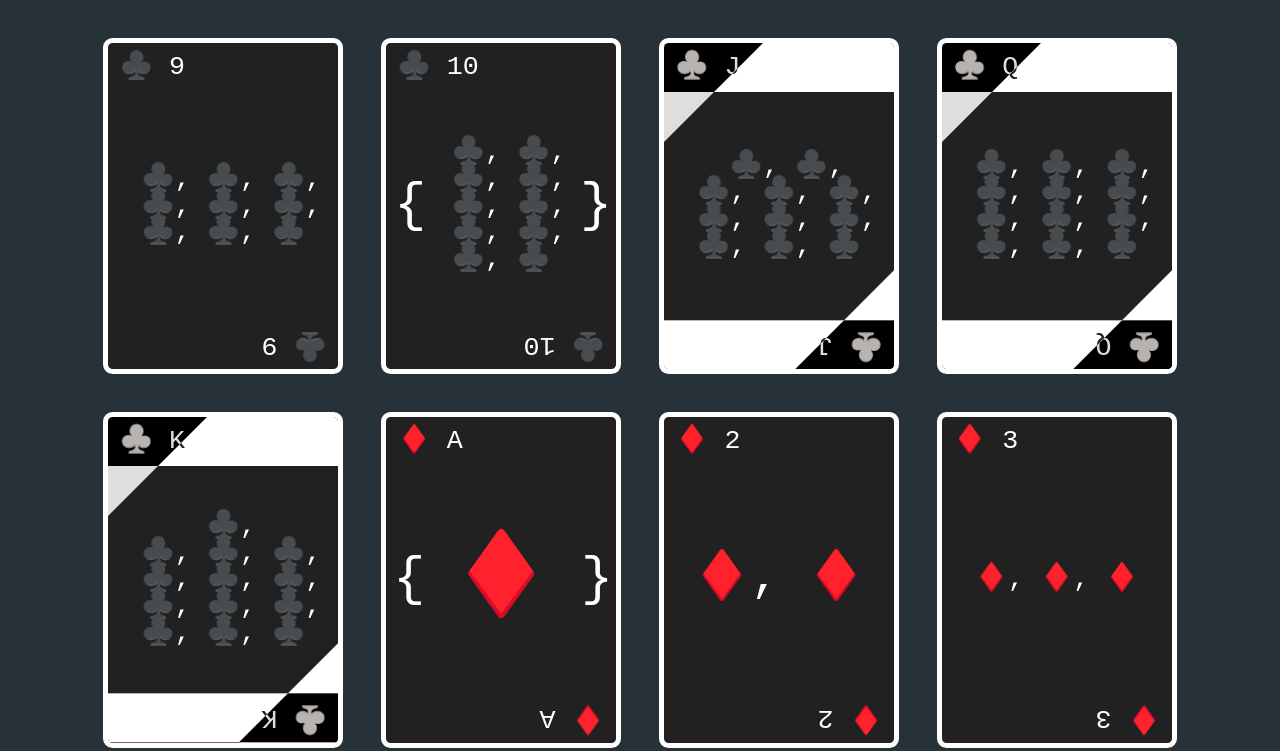
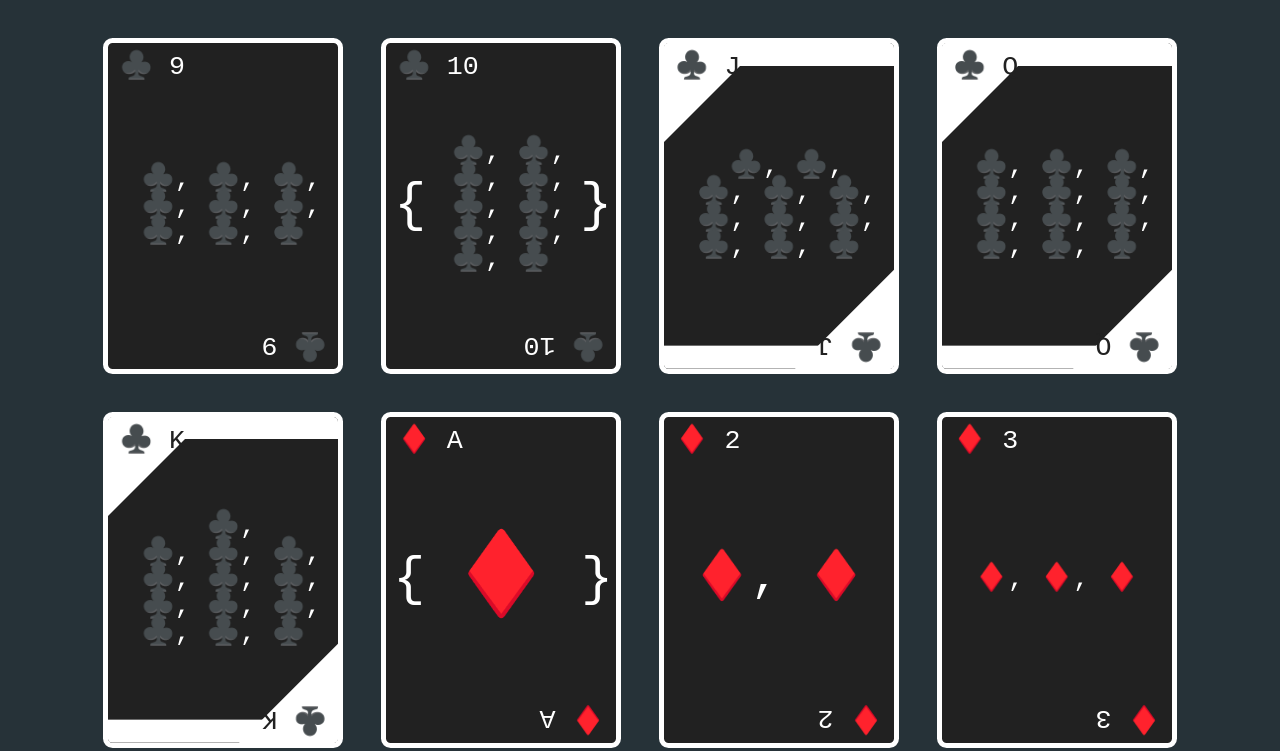
Before and after one commit to 1j01/techy-playing-cards, a website: page index.html in a window 1280 px wide. Shown: the part 900-1651 px from the top of the page. Drawn offline with Linux system fonts and the light colour scheme.

Commit message:
Better design

```diff
--- a/styles/cards.css
+++ b/styles/cards.css
@@ -59,32 +59,19 @@
 .bottom.header {
 	transform: rotate(0.5turn);
 }
-/*.face-card .header::after {
-	content: "";
-	position: absolute;
-	left: 0;
-	right: 0;
-	top: 0;
-	bottom: 0;
-	background: currentColor;
-	mix-blend-mode: difference;
-}*/
 .face-card .header {
 	background: currentColor;
 }
 .face-card .header * {
 	color: #212121;
+	position: absolute;
 }
-.face-card .header::after {
+.face-card .header::before {
 	content: "";
 	position: absolute;
-	/*left: 0;*/
-	/*right: 0;*/
 	width: 140px;
 	height: 140px;
 	background: currentColor;
-	mix-blend-mode: difference;
-	/* FIXME: blend mode makes for inconsistent coloration */
 	transform: rotate(-0.125turn);
 	/*transform-origin: bottom left;*/
 	transform-origin: center left;
```
